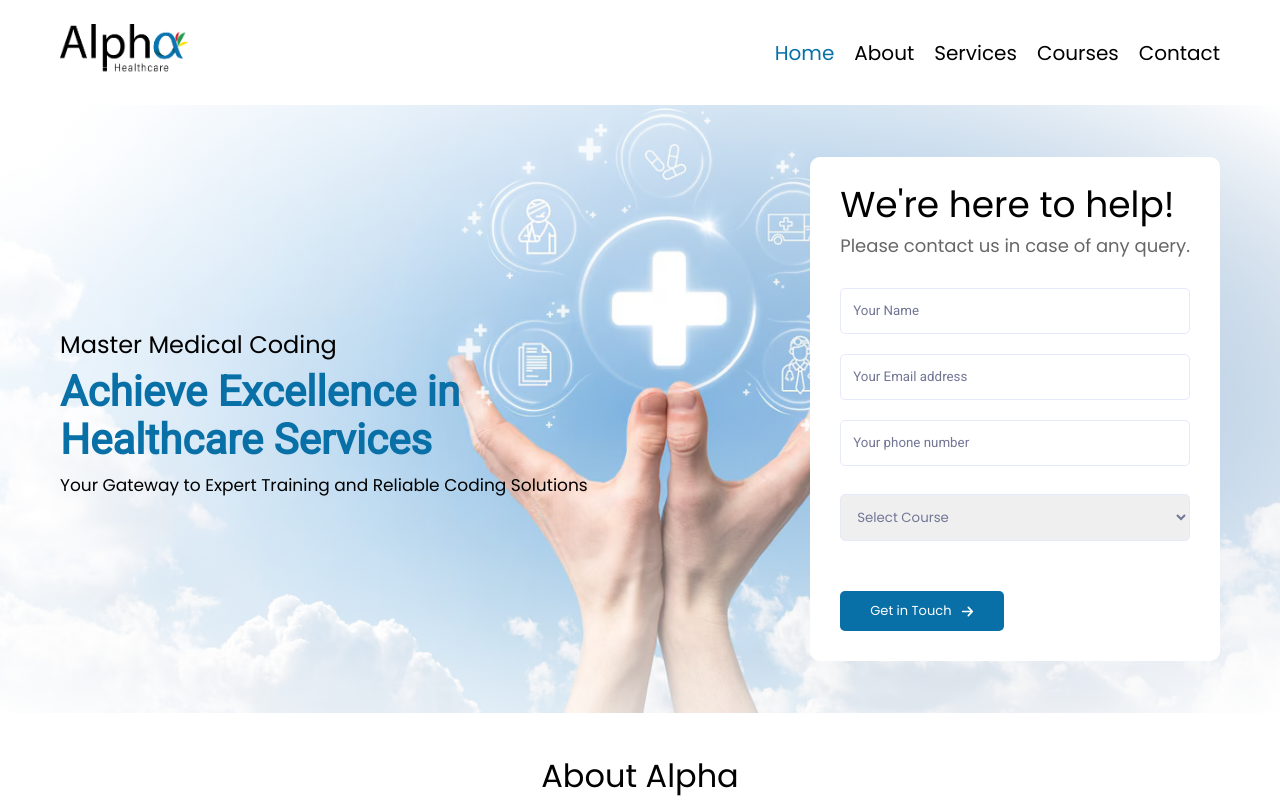
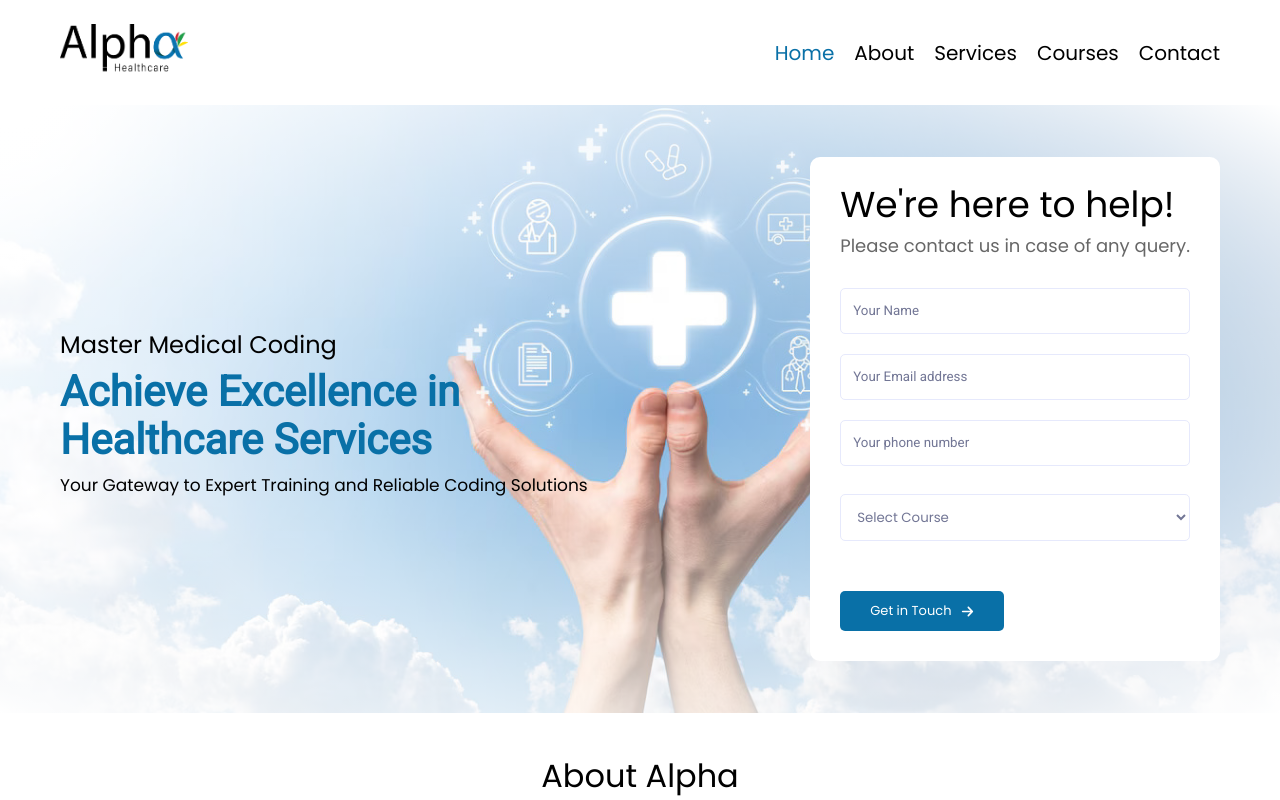
Before and after one commit to vignesh0503/alphawebsite, a React (Vite) app: page / in a window 1280 px wide. Shown: the top 800 px of the page. Built offline with nearby package versions, Linux system fonts and the light colour scheme.

Commit message:
change color in form

```diff
--- a/src/App.css
+++ b/src/App.css
@@ -134,6 +134,7 @@
 }
 select {
   color: #727695;
+  background-color: #ffffff;
 }
 .Hero-btn {
   margin-top: 30px;
@@ -549,6 +550,7 @@ select {
   line-height: 24px;
   font-weight: 400;
   font-family: "Roboto";
+  background-color: #ffffff;
 }
 .Do-Form-Form input::placeholder {
   color: #727695;
```
